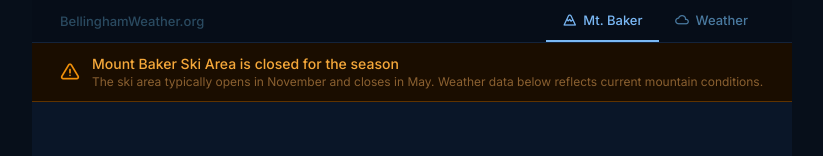
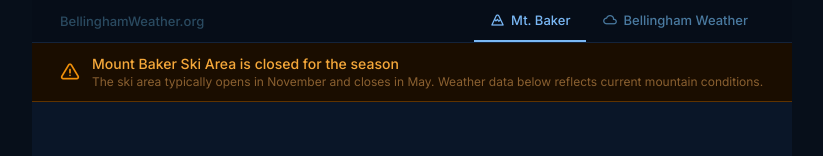
Before and after one commit to caseygish/bellinghamweather, a plain HTML site: page index.html in a window 1280 px wide. Shown: the top 156 px of the page, without its empty margins (228-1051 px from the left). Drawn offline with Linux system fonts and the light colour scheme; no server answers.

Commit message:
Update index.html

```diff
--- a/index.html
+++ b/index.html
@@ -267,7 +267,7 @@
   <nav class="site-nav" aria-label="Site navigation">
     <span class="site-title">BellinghamWeather.org</span>
     <a href="index.html" class="active"><i class="ti ti-mountain" aria-hidden="true"></i> Mt. Baker</a>
-    <a href="weather.html"><i class="ti ti-cloud" aria-hidden="true"></i> Weather</a>
+    <a href="weather.html"><i class="ti ti-cloud" aria-hidden="true"></i> Bellingham Weather</a>
   </nav>
   <div class="closure-banner" id="closureBanner" style="display:none">
     <i class="ti ti-alert-triangle" aria-hidden="true"></i>
```
